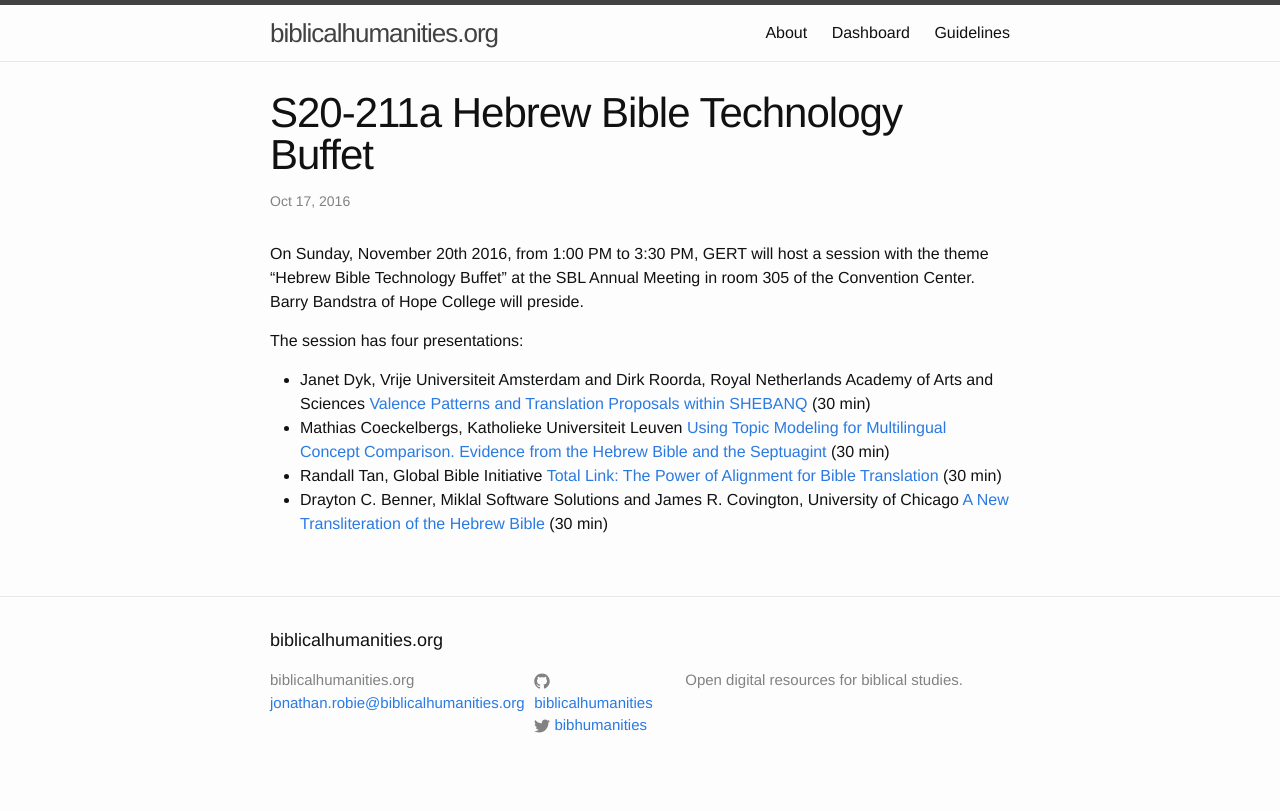
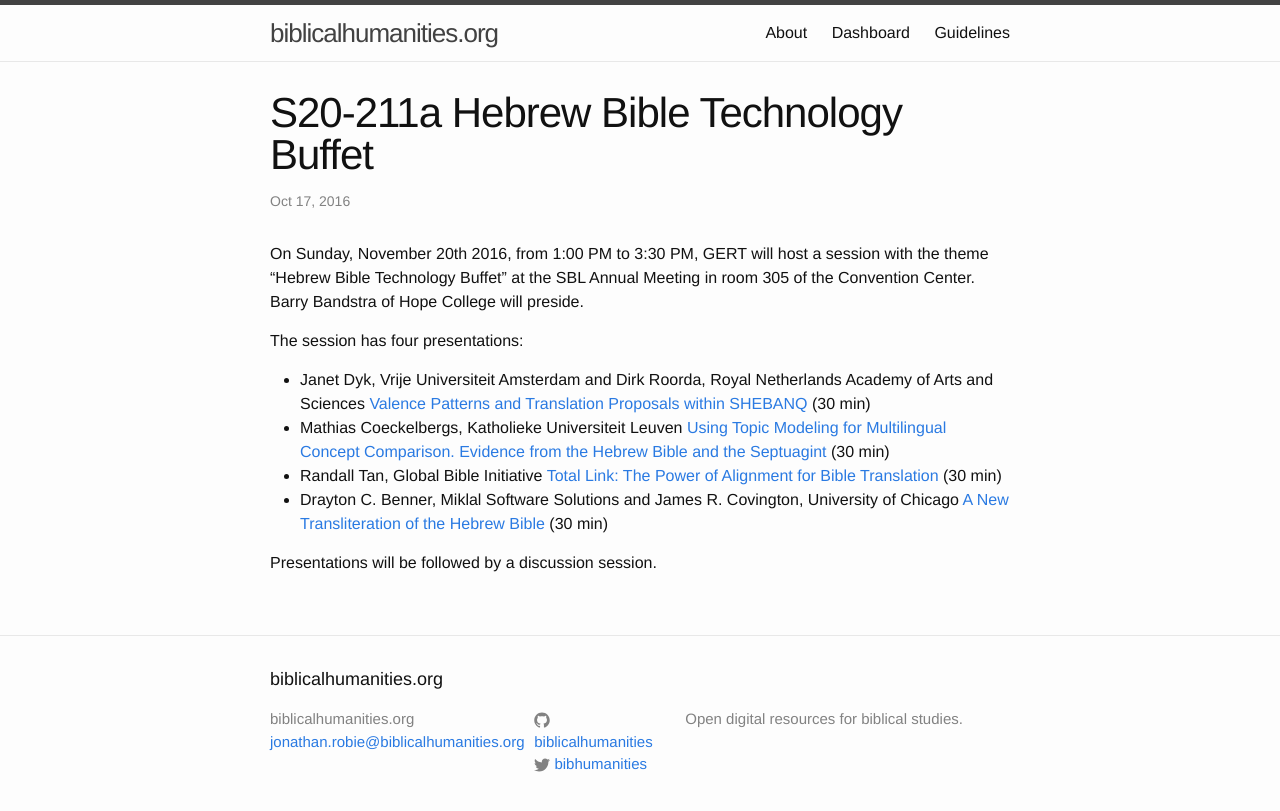
Before and after one commit to biblicalhumanities/biblicalhumanities.github.io, a Jekyll site: the page built from _posts/2016-10-17-hebrew-technology-buffet.markdown, in a window 1280 px wide. Shown: the top 811 px of the page. Built offline with Jekyll 4.4.1, drawn with Linux system fonts in a browser that asks for light colours.

Commit message:
Added discussion session to Hebrew Buffet.

```diff
--- a/_posts/2016-10-17-hebrew-technology-buffet.markdown
+++ b/_posts/2016-10-17-hebrew-technology-buffet.markdown
@@ -17,3 +17,5 @@ The session has four presentations:
   [Total Link: The Power of Alignment for Bible Translation](https://www.sbl-site.org/meetings/abstract.aspx?id=40534) (30 min)
 - Drayton C. Benner, Miklal Software Solutions and James R. Covington, University of Chicago
   [A New Transliteration of the Hebrew Bible](https://www.sbl-site.org/meetings/abstract.aspx?id=39435) (30 min)
+
+Presentations will be followed by a discussion session.
```
